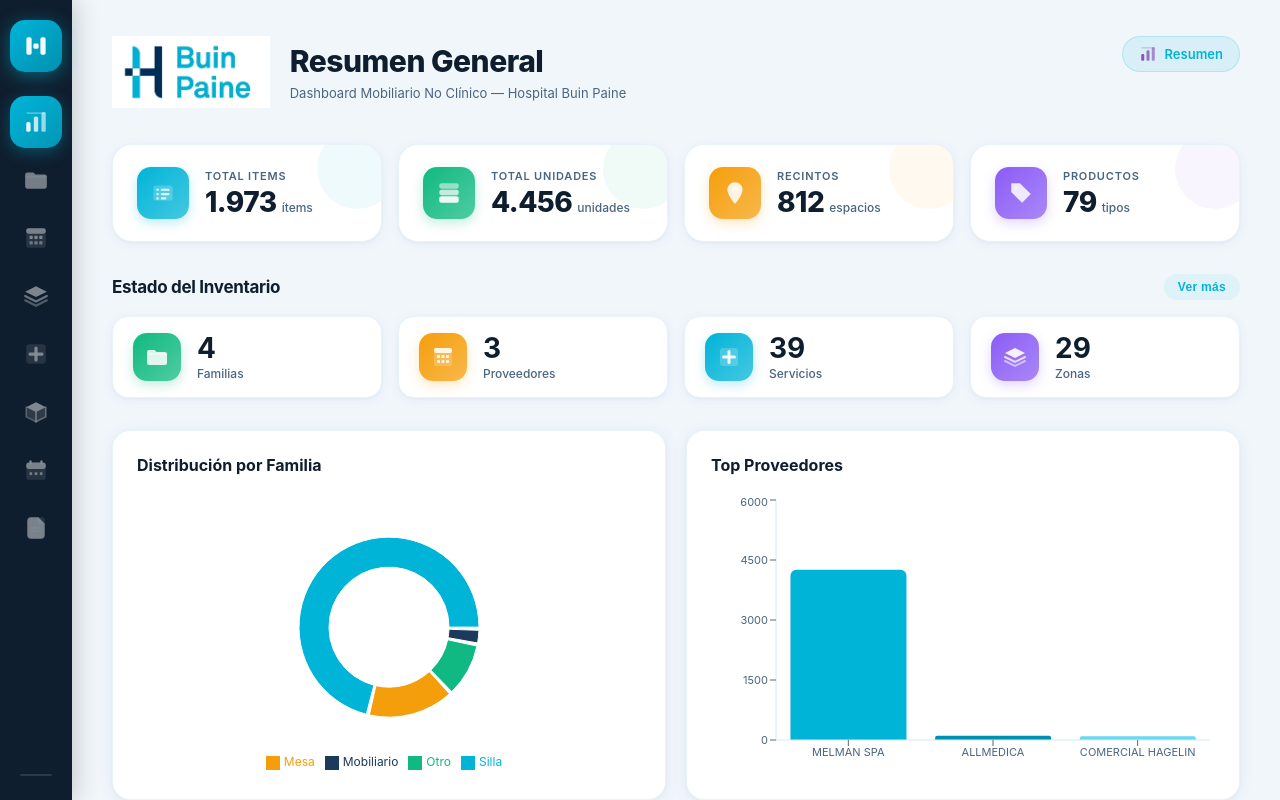
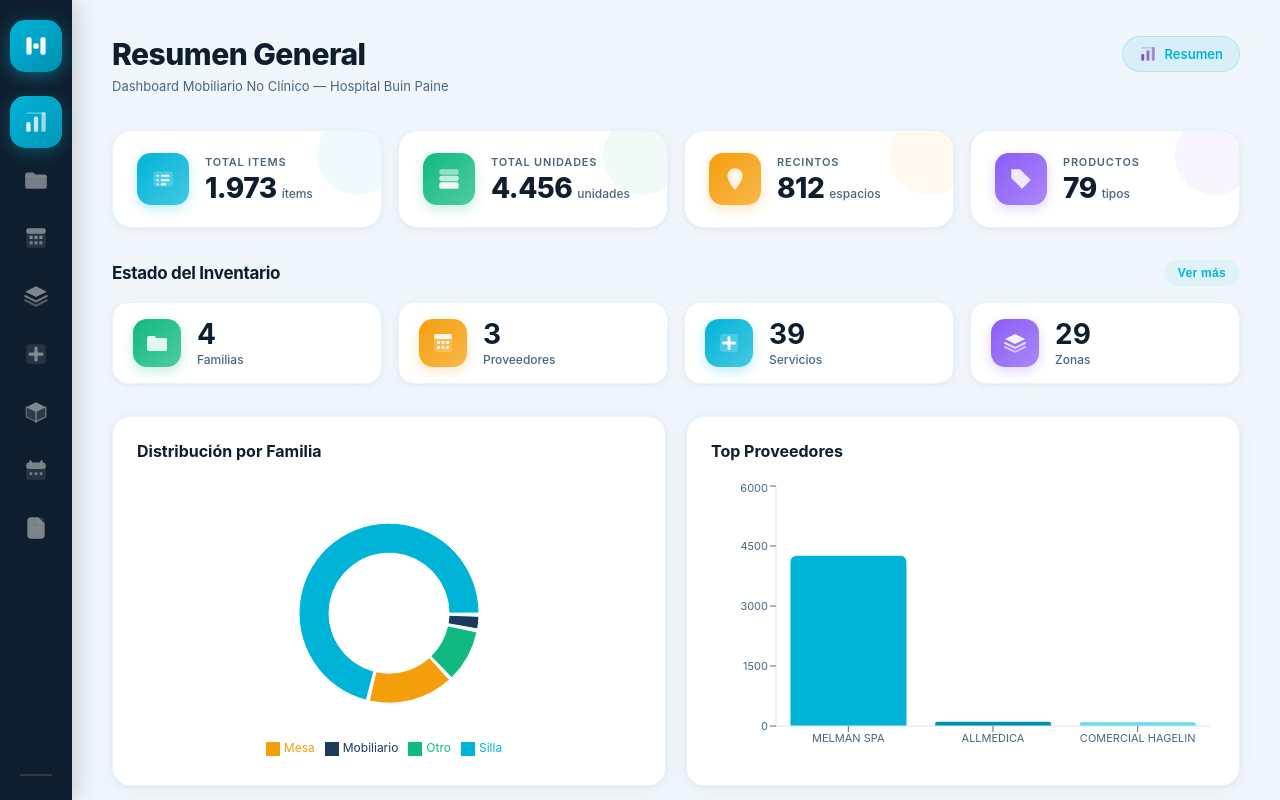
Before and after one commit to FelipeM2121/hospital-buin-paine-dashboard, a React app: page / in a window 1280 px wide. Shown: the top 800 px of the page. Built offline with nearby package versions, Linux system fonts and the light colour scheme; the HTML template or start-up script is replaced by a standard one.

Commit message:
feat: remover logo del header superior

```diff
--- a/src/App.tsx
+++ b/src/App.tsx
@@ -1465,19 +1465,6 @@ export default function App() {
 
           {/* Header estilo "Overview" */}
           <div style={{ marginBottom: 36, display: "flex", alignItems: "flex-start", justifyContent: "space-between" }}>
-            <div style={{ display: "flex", alignItems: "center", gap: 20 }}>
-              {/* Logo Hospital Buin Paine — visible en todos los tabs */}
-              <img
-                src={`${import.meta.env.BASE_URL}logo-buin-paine.png`}
-                alt="Hospital Buin Paine"
-                style={{
-                  height: 72,
-                  width: "auto",
-                  objectFit: "contain",
-                  display: "block",
-                  flexShrink: 0,
-                }}
-              />
             <div>
               <h1 style={{
                 fontSize: 30,
@@ -1503,7 +1490,6 @@ export default function App() {
               }}>
                 Dashboard Mobiliario No Clínico — Hospital Buin Paine
               </p>
-              </div>
             </div>
             {/* Badge tab activo */}
             {(() => {
```
Lines whose indentation alone changed are shown as unchanged.
